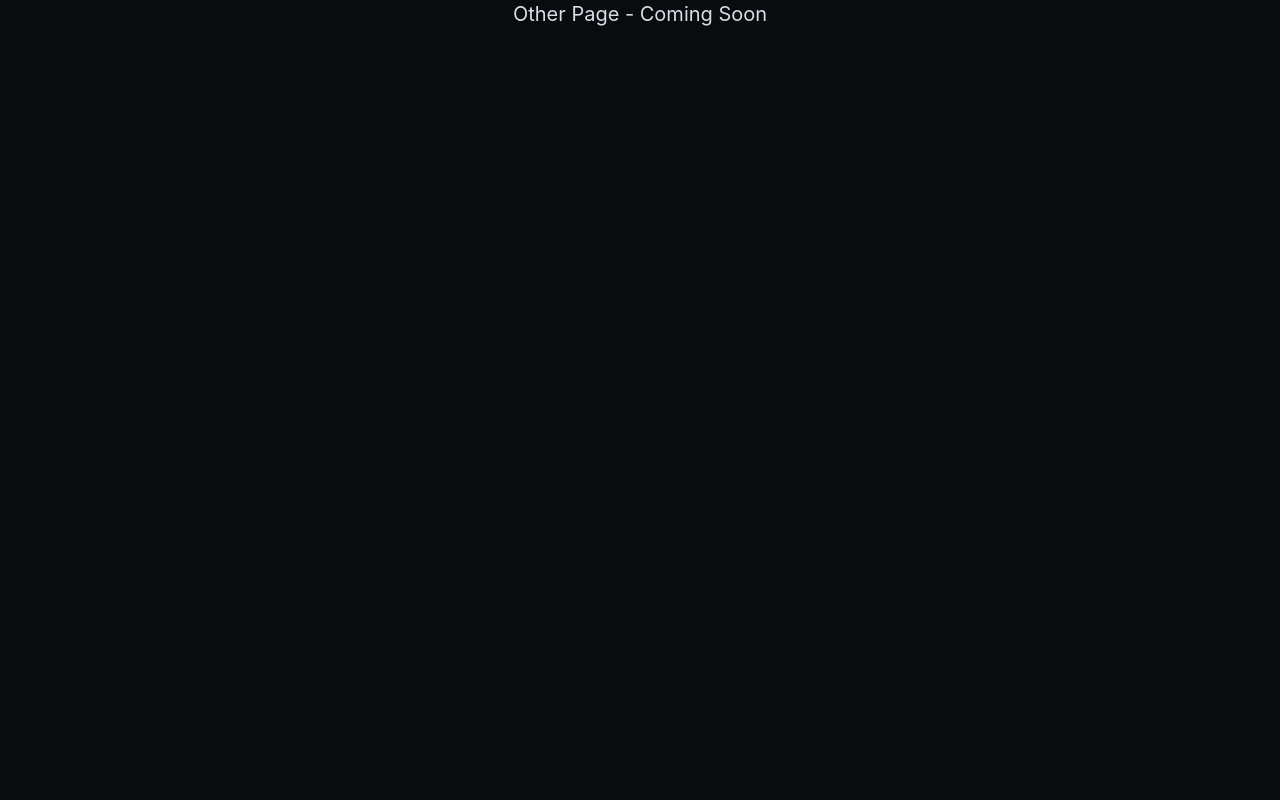
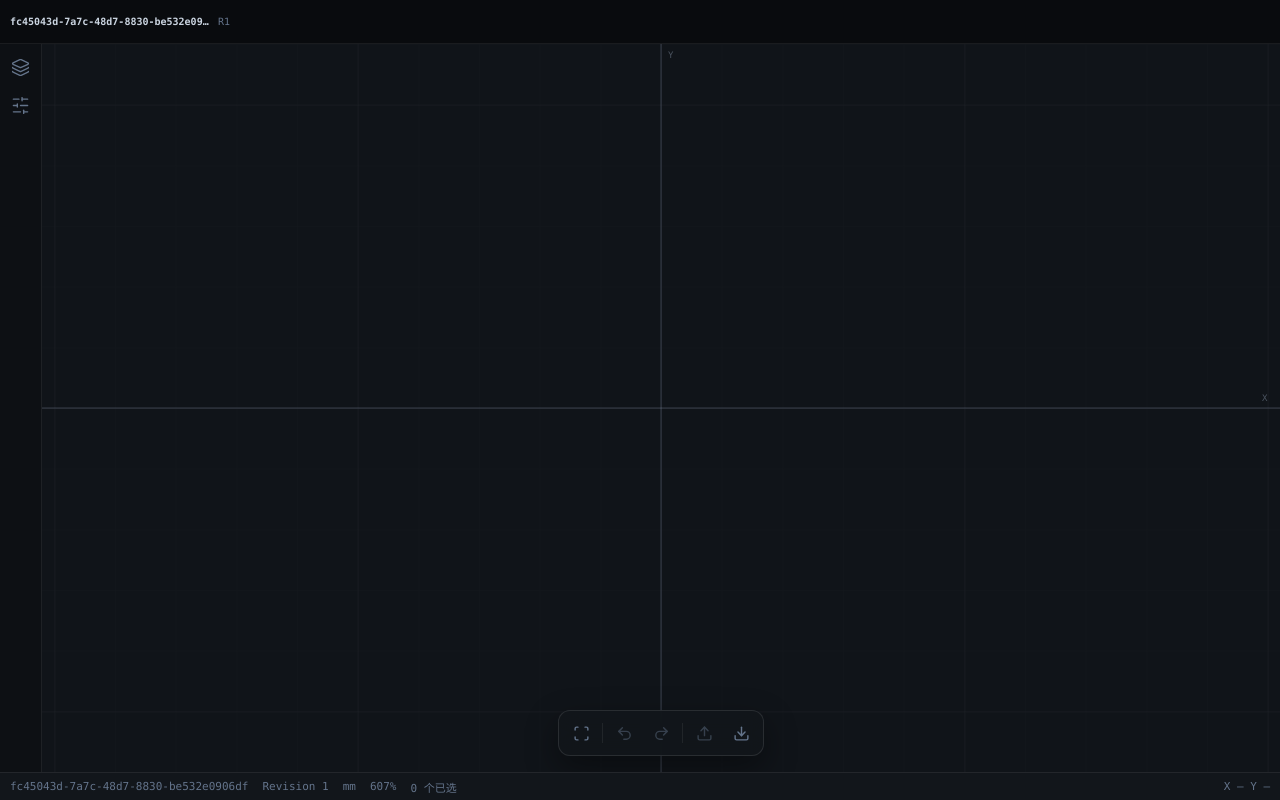
Before and after one commit to sidhu-master/VectorAI-plugin, a React (Vite) app: page /other in a window 1280 px wide. Built offline with nearby package versions, Linux system fonts and the light colour scheme.

Commit message:
refactor make website a local drawing preview host

```diff
--- a/src/App.tsx
+++ b/src/App.tsx
@@ -1,13 +1,7 @@
-import { BrowserRouter as Router, Routes, Route } from "react-router-dom";
-import Home from "@/pages/Home";
+// SPDX-License-Identifier: Apache-2.0
+
+import Home from '@/pages/Home';
 
 export default function App() {
-  return (
-    <Router>
-      <Routes>
-        <Route path="/" element={<Home />} />
-        <Route path="/other" element={<div className="text-center text-xl">Other Page - Coming Soon</div>} />
-      </Routes>
-    </Router>
-  );
+  return <Home />;
 }
--- a/src/index.css
+++ b/src/index.css
@@ -1,23 +1,21 @@
 @import "@vectorai/drawing-viewer-react/styles.css";
-
-@tailwind base;
-@tailwind components;
-@tailwind utilities;
 
 :root {
   font-family: Inter, ui-sans-serif, system-ui, -apple-system, BlinkMacSystemFont, "Segoe UI", sans-serif;
-  line-height: 1.5;
-  font-weight: 400;
   font-synthesis: none;
   text-rendering: optimizeLegibility;
   -webkit-font-smoothing: antialiased;
   -moz-osx-font-smoothing: grayscale;
+  color-scheme: dark;
+  background: #090b0e;
 }
 
-body {
+html,
+body,
+#root {
+  width: 100%;
+  height: 100%;
   margin: 0;
-  background-color: #090b0e;
-  color: #d8dee7;
   overflow: hidden;
 }
 
@@ -27,96 +25,11 @@ textarea {
   font: inherit;
 }
 
-button {
-  -webkit-tap-highlight-color: transparent;
+.preview-shell,
+.preview-workspace {
+  width: 100%;
+  height: 100%;
+  min-width: 0;
+  min-height: 0;
+  overflow: hidden;
 }
-
-/* 滚动条样式 */
-::-webkit-scrollbar {
-  width: 6px;
-  height: 6px;
-}
-
-::-webkit-scrollbar-track {
-  background: transparent;
-}
-
-::-webkit-scrollbar-thumb {
-  background: rgba(148, 163, 184, 0.18);
-  border-radius: 3px;
-}
-
-::-webkit-scrollbar-thumb:hover {
-  background: rgba(148, 163, 184, 0.3);
-}
-
-/* 输入框聚焦发光 */
-input:focus, textarea:focus {
-  outline: none;
-}
-
-button:focus-visible,
-input:focus-visible,
-textarea:focus-visible,
-summary:focus-visible {
-  outline: 1px solid rgba(109, 169, 210, 0.7);
-  outline-offset: 2px;
-}
-
-::selection {
-  background: rgba(109, 169, 210, 0.25);
-}
-
-/* 选中虚线流动动画 */
-@keyframes dash-flow {
-  to {
-    stroke-dashoffset: -16;
-  }
-}
-
-.dash-flow {
-  animation: dash-flow 1s linear infinite;
-}
-
-/* 关系连接线呼吸动画 */
-@keyframes breathe {
-  0%, 100% { opacity: 0.3; }
-  50% { opacity: 0.7; }
-}
-
-.breathe {
-  animation: breathe 3s ease-in-out infinite;
-}
-
-/* 矢量化预览：批次数据一次到达，图元在本地按稳定顺序逐线描出。 */
-@keyframes vector-stroke-reveal {
-  0% {
-    stroke-dashoffset: 1;
-    opacity: 0.2;
-  }
-  70% {
-    opacity: 1;
-  }
-  100% {
-    stroke-dashoffset: 0;
-    opacity: 1;
-  }
-}
-
-.vector-stroke-reveal {
-  animation-name: vector-stroke-reveal;
-  animation-duration: var(--vector-reveal-duration, 300ms);
-  animation-delay: var(--vector-reveal-delay, 0ms);
-  animation-timing-function: cubic-bezier(0.22, 1, 0.36, 1);
-  animation-fill-mode: forwards;
-  will-change: stroke-dashoffset, opacity;
-}
-
-@media (prefers-reduced-motion: reduce) {
-  .vector-stroke-reveal {
-    animation: none;
-    stroke-dashoffset: 0;
-    opacity: 1;
-    will-change: auto;
-  }
-}
--- a/src/pages/Home.tsx
+++ b/src/pages/Home.tsx
@@ -1,11 +1,5 @@
-/**
- * Home - 三栏工作区主布局
- */
-import TopToolbar from '@/components/TopToolbar';
-import AIDialog from '@/components/AIDialog';
-import { useEffect, useMemo } from 'react';
-import { AlertTriangle, Loader2 } from 'lucide-react';
-import { useStore } from '@/hooks/useStore';
+// SPDX-License-Identifier: Apache-2.0
+
 import {
   DrawingWorkspace,
   DrawingWorkspaceProvider,
@@ -14,69 +8,32 @@ import {
   createDrawingWorkspaceStore,
   type DrawingWorkspaceStore,
 } from '@vectorai/drawing-workspace';
-import { createWebsiteDrawingWorkspacePort } from '@/adapters/website-drawing-workspace-port';
+import { useMemo } from 'react';
+
+import { createBrowserLocalDrawingWorkspacePort } from '@/adapters/browser-local-drawing-workspace-port';
 
 export default function Home() {
-  const initializeDrawing = useStore((state) => state.initializeDrawing);
-  const drawingStatus = useStore((state) => state.drawingStatus);
-  const drawingError = useStore((state) => state.drawingError);
-  useEffect(() => {
-    void initializeDrawing();
-  }, [initializeDrawing]);
-
-  if (drawingStatus === 'loading') {
-    return (
-      <div className="flex h-screen items-center justify-center gap-2 bg-base-900 text-[12px] text-slate-500">
-        <Loader2 size={15} className="animate-spin text-accent" />
-        正在打开本地图纸…
-      </div>
-    );
-  }
-
-  if (drawingStatus === 'error') {
-    return (
-      <div className="flex h-screen items-center justify-center bg-base-900 p-6 text-slate-300">
-        <div className="max-w-md rounded-xl border border-danger/20 bg-danger/[0.05] p-5 text-center">
-          <AlertTriangle className="mx-auto text-danger" size={20} />
-          <p className="mt-3 text-[13px]">无法打开本地图纸</p>
-          <p className="mt-1.5 text-[11px] leading-5 text-slate-500">{drawingError}</p>
-          <button
-            type="button"
-            className="mt-4 rounded-lg border border-white/[0.08] px-3 py-1.5 text-[11px] text-slate-300 hover:bg-white/[0.04]"
-            onClick={() => void initializeDrawing()}
-          >
-            重试
-          </button>
-        </div>
-      </div>
-    );
-  }
-
   return <HomeWorkspace />;
 }
 
 export function HomeWorkspace({ workspaceStore }: { workspaceStore?: DrawingWorkspaceStore } = {}) {
-  const websiteWorkspaceStore = useMemo(() => createDrawingWorkspaceStore({
-    port: createWebsiteDrawingWorkspacePort(useStore),
-  }), []);
-  const activeWorkspaceStore = workspaceStore ?? websiteWorkspaceStore;
+  const browserWorkspaceStore = useMemo(
+    () => createDrawingWorkspaceStore({ port: createBrowserLocalDrawingWorkspacePort() }),
+    [],
+  );
+  const activeWorkspaceStore = workspaceStore ?? browserWorkspaceStore;
+
   return (
-    <div className="flex h-screen flex-col overflow-hidden bg-base-900 text-slate-200" aria-label="CAD 工作区">
-      <TopToolbar />
-
-      <main className="flex min-h-0 flex-1 overflow-hidden">
+    <main className="preview-shell" aria-label="二维空间预览">
       <section
+        className="preview-workspace"
         data-panel="drawing-workspace"
-          data-host-adapter="website"
-          className="min-w-0 flex-1"
+        data-host-adapter="browser-local"
       >
         <DrawingWorkspaceProvider store={activeWorkspaceStore}>
           <DrawingWorkspace />
         </DrawingWorkspaceProvider>
       </section>
-
-        <AIDialog />
     </main>
-    </div>
   );
 }
```
Also changed, not shown: 1 other file (tests, documents, lock files or other folders). Lines whose indentation alone changed are shown as unchanged.
